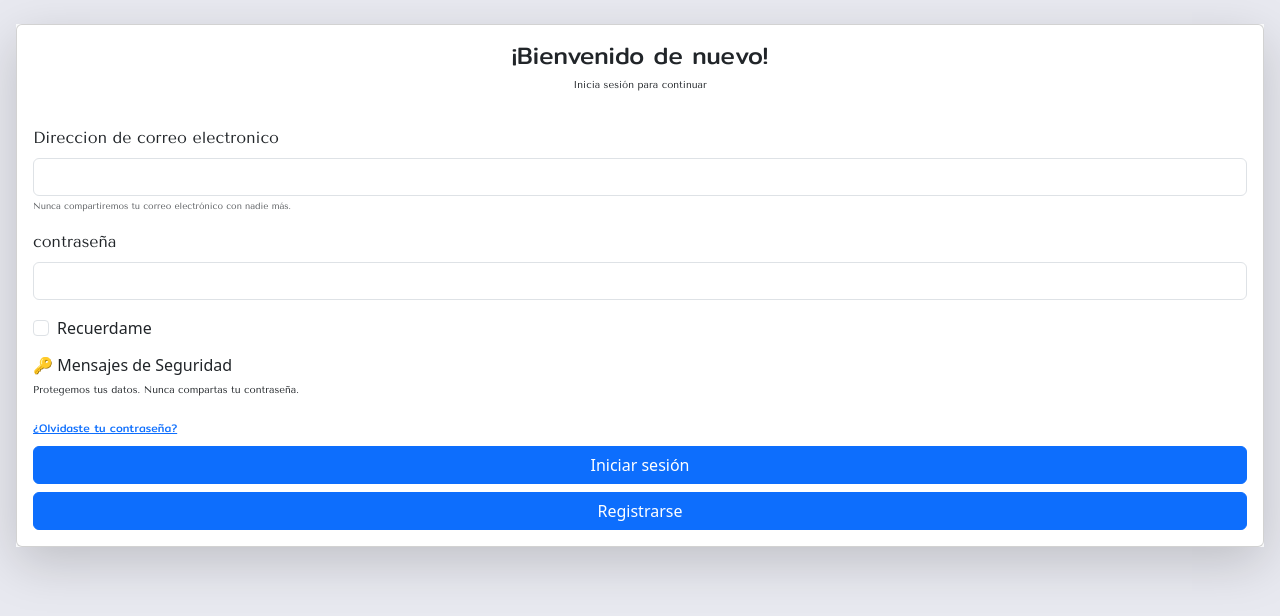
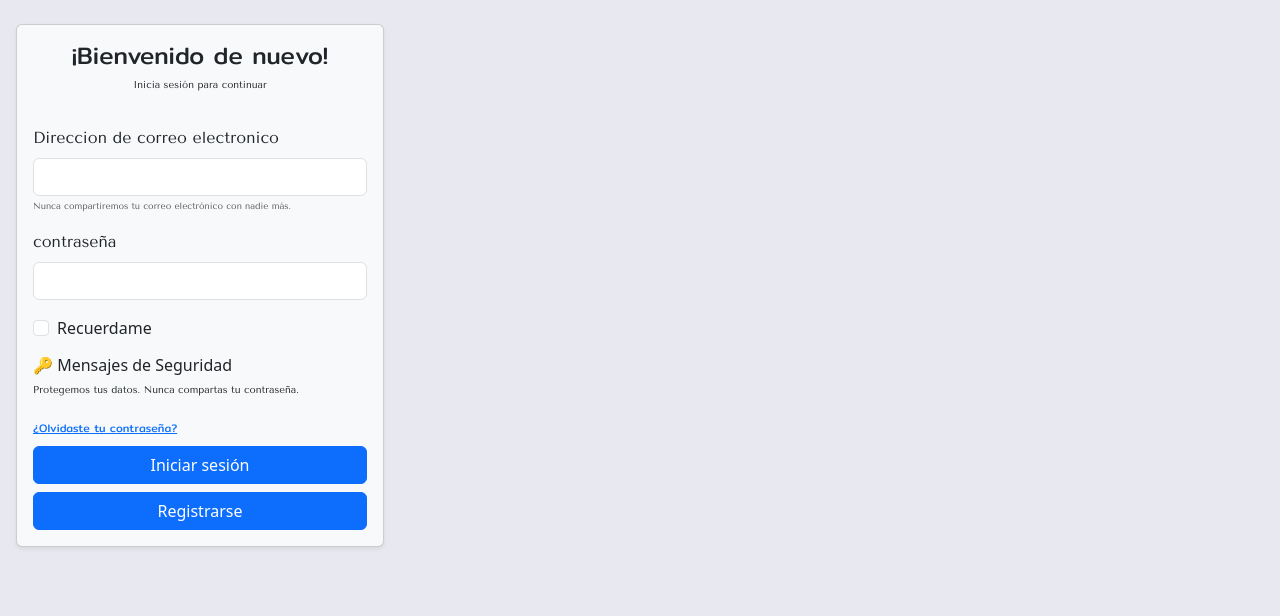
Before and after one commit to Mpadilla16/Easyequip, a website: page src/loginAprendiz.html in a window 1280 px wide. Drawn offline with nearby package versions, Linux system fonts and the light colour scheme.

Commit message:
se empieza el diseno escritorio para el login aprendiz

```diff
--- a/src/loginAprendiz.html
+++ b/src/loginAprendiz.html
@@ -10,8 +10,8 @@
 
 <body class=" ">
 <main class="">
-  <section class="main_section bg-light shadow-lg mx-3 my-4 ">
-    <form class="main_section_form card ">
+  <section class="main_section bg-light shadow-sm mx-3 my-4 card" style="width: 23rem;">
+    <form class="main_section_form ">
       <article class="main_section_form_article  text-center">
         <h4 class="main_section_form_article_titulo mt-3 fw-6">¡Bienvenido de nuevo!</h4>
         <p class="main_section_form_article_subtitulo">Inicia sesión para continuar</p>
--- a/src/styles/loginAprendiz.scss
+++ b/src/styles/loginAprendiz.scss
@@ -67,3 +67,5 @@
     cursor: pointer; /* Añade un cursor pointer para mejor experiencia de usuario */
     transition: background-color 0.3s; /* Suaviza la transición al cambiar el color */
 }
+
+//media qerys
```
